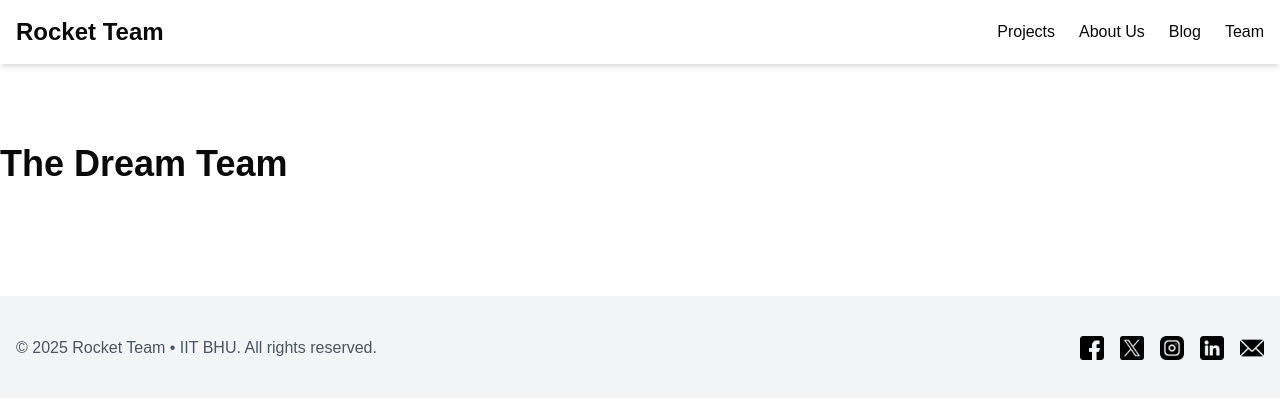
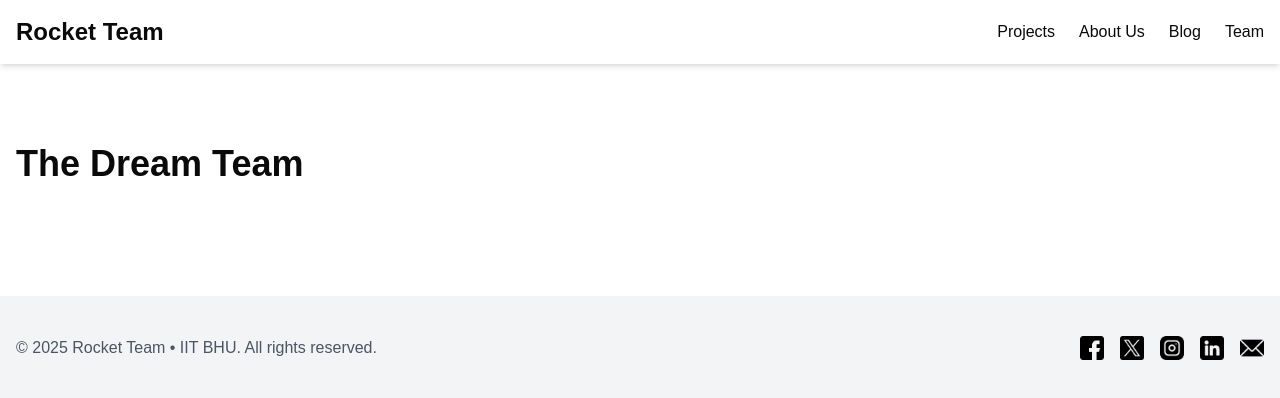
Before and after one commit to Rocket-team-iit-varanasi/website, a Next.js app: page /team in a window 1280 px wide. Shown: the top 398 px of the page. Built offline with nearby package versions, Linux system fonts and the light colour scheme.

Commit message:
fixed alignment

```diff
--- a/src/app/about/page.tsx
+++ b/src/app/about/page.tsx
@@ -1,6 +1,6 @@
 export default function Projects() {
   return (
-    <div className="container mx-auto py-10">
+    <div className="container mx-auto px-4 py-10">
       <h1 className="text-4xl font-bold mb-8">About us</h1>
       <div className="grid grid-cols-1 md:grid-cols-2 lg:grid-cols-3 gap-8">
         {/* Add project cards here */}
--- a/src/app/blog/page.tsx
+++ b/src/app/blog/page.tsx
@@ -1,6 +1,6 @@
 export default function Blog() {
   return (
-    <div className="container mx-auto py-10">
+    <div className="container mx-auto px-4 py-10">
       <h1 className="text-4xl font-bold mb-8">Latest News</h1>
       <div className="grid grid-cols-1 md:grid-cols-2 gap-8">
         {/* Add blog posts here */}
--- a/src/app/projects/page.tsx
+++ b/src/app/projects/page.tsx
@@ -1,6 +1,6 @@
 export default function Projects() {
   return (
-    <div className="container mx-auto py-10">
+    <div className="container mx-auto px-4 py-10">
       <h1 className="text-4xl font-bold mb-8">Our Projects</h1>
       <div className="grid grid-cols-1 md:grid-cols-2 lg:grid-cols-3 gap-8">
         {/* Add project cards here */}
--- a/src/app/team/page.tsx
+++ b/src/app/team/page.tsx
@@ -1,7 +1,7 @@
 export default function Projects() {
     return (
-      <div className="container mx-auto py-10">
-        <h1 className="text-4xl font-bold mb-8">The Dream Team</h1>
+      <div className="container mx-auto py-10 px-4">
+        <h1 className="text-4xl font-bold mb-8 text-left">The Dream Team</h1>
         <div className="grid grid-cols-1 md:grid-cols-2 lg:grid-cols-3 gap-8">
           {/* Add project cards here */}
         </div>
```
